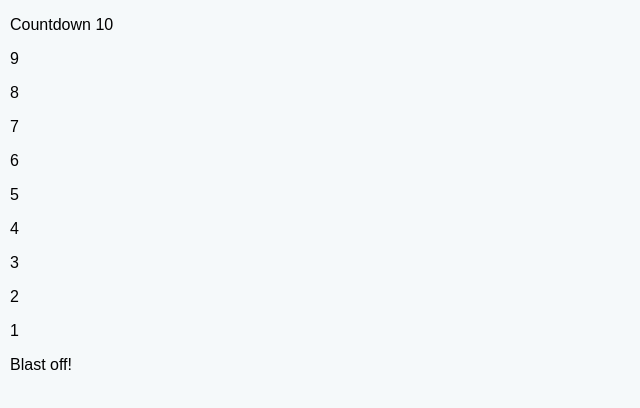
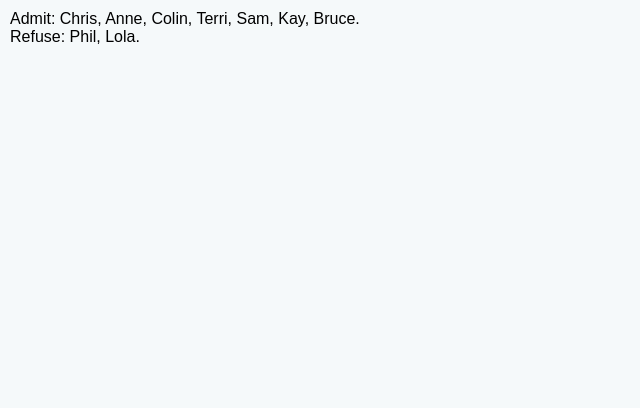
Before and after one commit to deerrppp/code_exercises, a plain HTML site: page index.html in a window 1280 px wide. Shown: the whole page, without its empty margins (0-640 px from the left). Drawn offline with Linux system fonts and the light colour scheme.

Commit message:
Loop that will iterate through the array Finding through the array 2 persons and concatenate them.

```diff
--- a/index.html
+++ b/index.html
@@ -8,6 +8,7 @@
     <script src="script.js" defer></script>
   </head>
   <body>
-    <div class="output"></div>
+    <div class="admitted"></div>
+    <div class="refused"></div>
   </body>
 </html>
--- a/script.js
+++ b/script.js
@@ -312,22 +312,53 @@
 //   i--;
 // }
 
-const output = document.querySelector(".output");
-output.innerHTML = "";
+// DOM, COUNTDOWN TO 0
+// const output = document.querySelector(".output");
+// output.innerHTML = "";
 
-let i = 10;
+// let i = 10;
 
-while (i >= 0) {
-  const para = document.createElement("p");
-  if (i === 10) {
-    para.textContent = `Countdown ${i}`;
-  } else if (i === 0) {
-    para.textContent = "Blast off!";
+// while (i >= 0) {
+//   const para = document.createElement("p");
+//   if (i === 10) {
+//     para.textContent = `Countdown ${i}`;
+//   } else if (i === 0) {
+//     para.textContent = "Blast off!";
+//   } else {
+//     para.textContent = i;
+//   }
+
+//   output.appendChild(para);
+
+//   i--;
+// }
+
+// FILLING Guest List
+const people = [
+  "Chris",
+  "Anne",
+  "Colin",
+  "Terri",
+  "Phil",
+  "Lola",
+  "Sam",
+  "Kay",
+  "Bruce",
+];
+
+const admitted = document.querySelector(".admitted");
+const refused = document.querySelector(".refused");
+admitted.textContent = "Admit: ";
+refused.textContent = "Refuse: ";
+
+for (const person of people) {
+  if (person === "Phil" || person === "Lola") {
+    refused.textContent += `${person}, `;
   } else {
-    para.textContent = i;
+    admitted.textContent += `${person}, `;
   }
-
-  output.appendChild(para);
-
-  i--;
 }
+refused.textContent =
+  refused.textContent.slice(0, refused.textContent.length - 2) + ".";
+admitted.textContent =
+  admitted.textContent.slice(0, admitted.textContent.length - 2) + ".";
```
